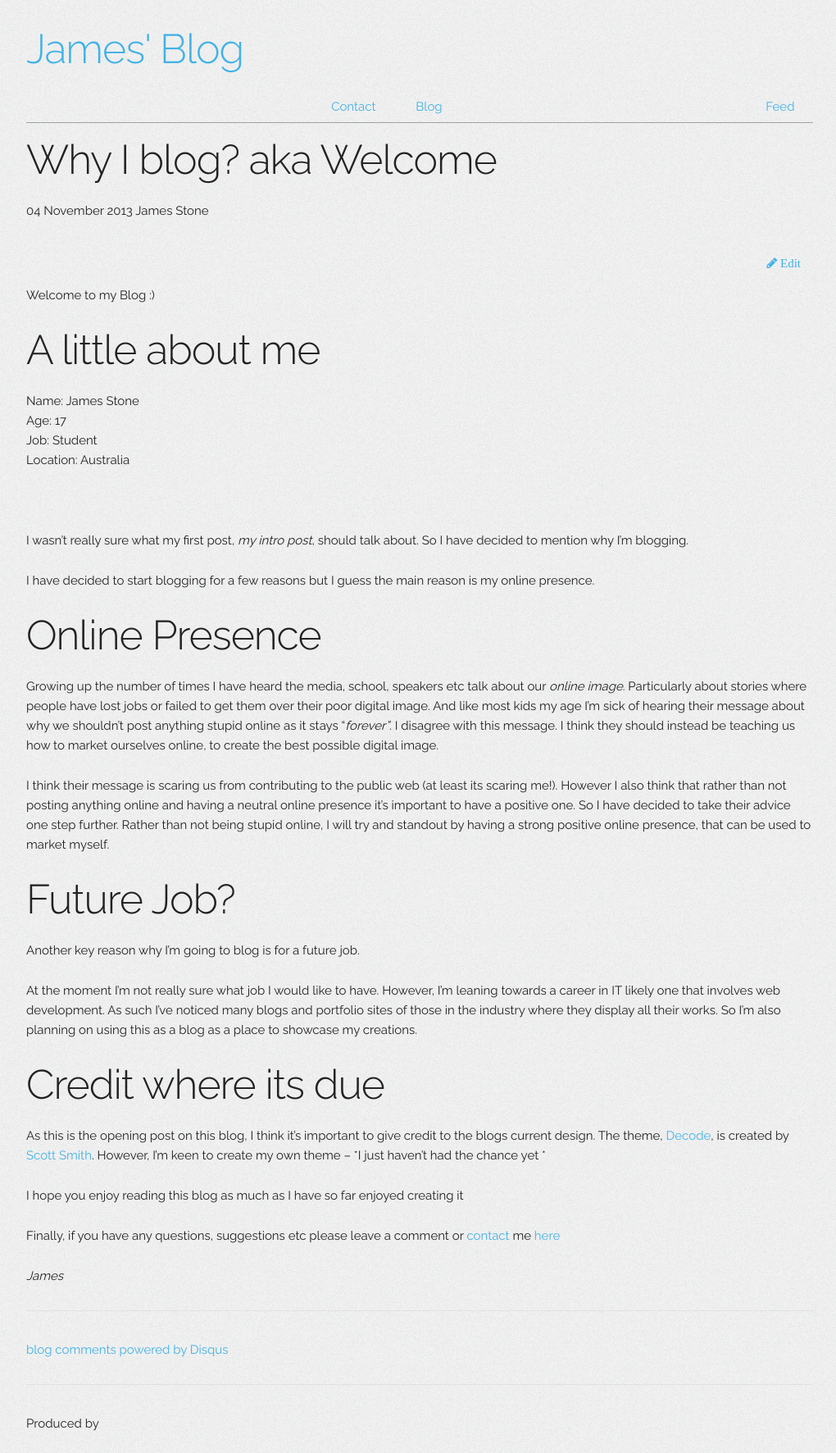
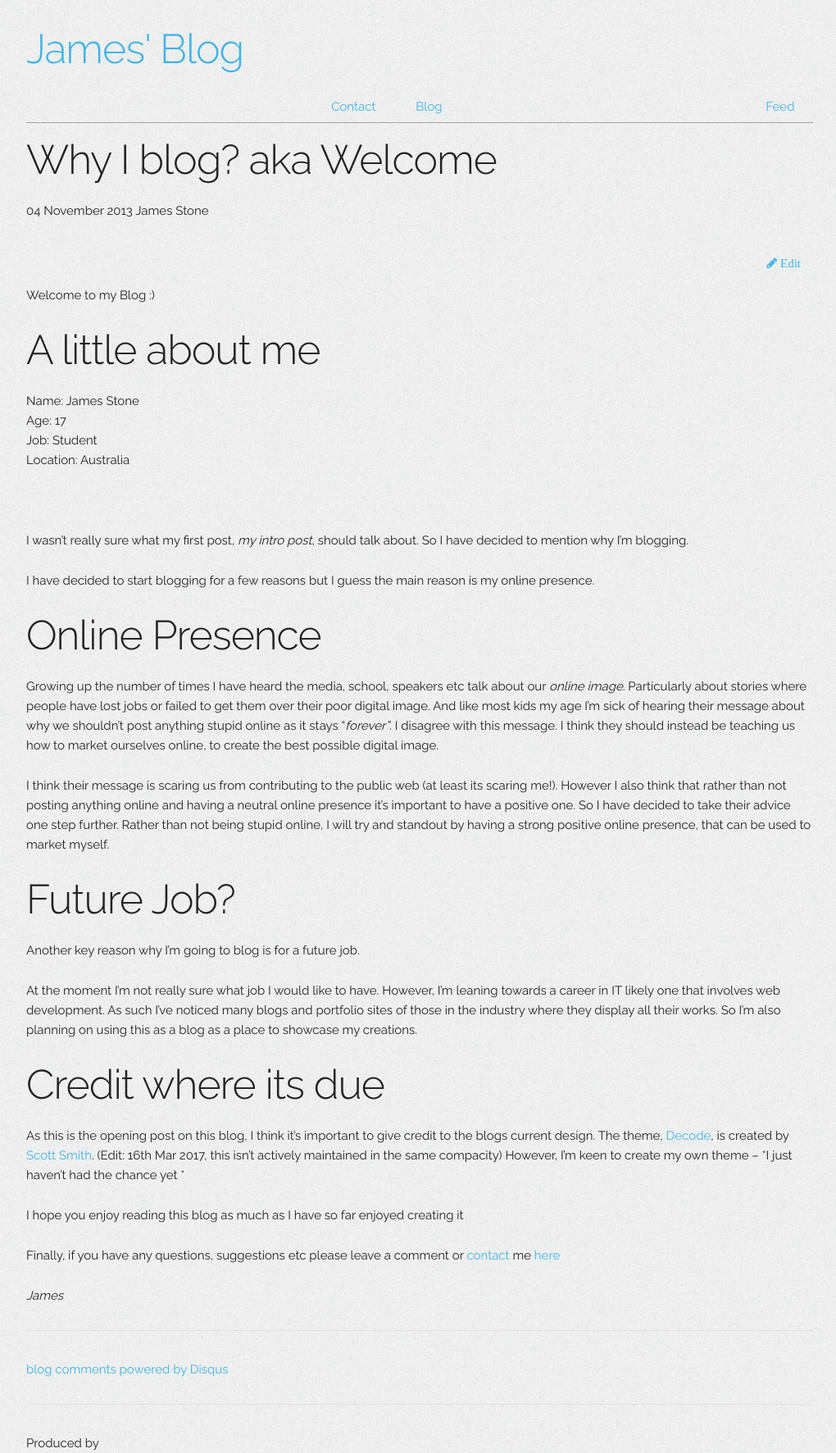
Before and after one commit to jamesmstone/blog, a Jekyll site: the page built from _posts/2013-11-04-im-blogging.md, in a window 1280 px wide. Shown: the whole page at 82% size, without its empty margins (128-1148 px from the left). Built offline with Jekyll 4.4.1, drawn with Linux system fonts in a browser that asks for light colours; nearby versions of some CDN libraries; comment, search, counter and statistics services are not loaded; before the commit the page ends 1748 px from its top, so only the background shows below that.

Commit message:
Fix broken link

```diff
--- a/_posts/2013-11-04-im-blogging.md
+++ b/_posts/2013-11-04-im-blogging.md
@@ -37,7 +37,7 @@ At the moment I&#8217;m not really sure what job I would like to have. However,
 
 # Credit where its due
 
-As this is the opening post on this blog, I think it&#8217;s important to give credit to the blogs current design. The theme, [Decode][1], is created by [Scott Smith][2]. However, I&#8217;m keen to create my own theme – *I just haven&#8217;t had the chance yet *
+As this is the opening post on this blog, I think it&#8217;s important to give credit to the blogs current design. The theme, [Decode][1], is created by [Scott Smith][2]. (Edit: 16th Mar 2017, this isn't actively maintained in the same compacity) However, I&#8217;m keen to create my own theme – *I just haven&#8217;t had the chance yet *
 
 I hope you enjoy reading this blog as much as I have so far enjoyed creating it
 
@@ -45,6 +45,6 @@ Finally, if you have any questions, suggestions etc please leave a comment or [c
 
 *James*
 
- [1]: http://scotthsmith.com/projects/decode/
+ [1]: https://scotthsmith.com/projects/decode-archive/
  [2]: http://scotthsmith.com/
  [3]: /contact/
```
